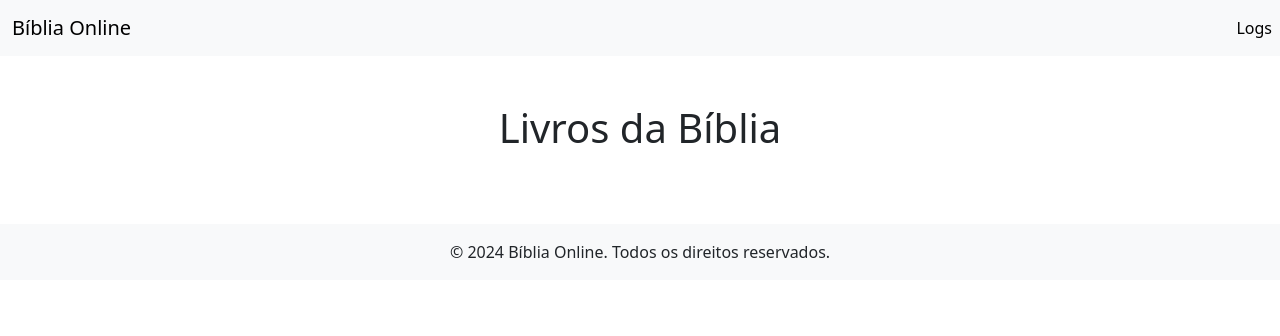
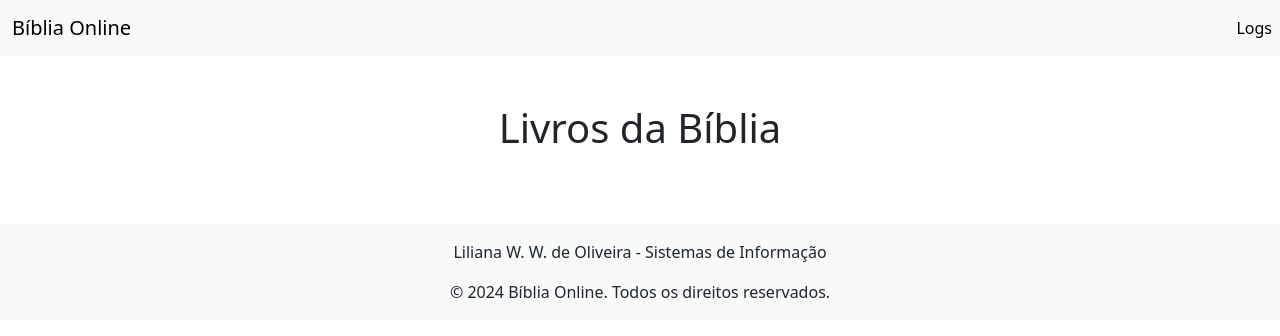
Before and after one commit to lilianawrz/BibliaWeb, a plain HTML site: page index.html in a window 1280 px wide. Drawn offline with nearby package versions, Linux system fonts and the light colour scheme; no server answers.

Commit message:
Biblical web page

```diff
--- a/index.html
+++ b/index.html
@@ -29,6 +29,7 @@
 </div>
 
 <footer class="bg-light text-center py-3 mt-5">
+    <p>Liliana W. W. de Oliveira - Sistemas de Informação</p>
     <p class="mb-0">© 2024 Bíblia Online. Todos os direitos reservados.</p>
 </footer>
 
```
Also changed, not shown: verses.html (+0 -4 lines).
